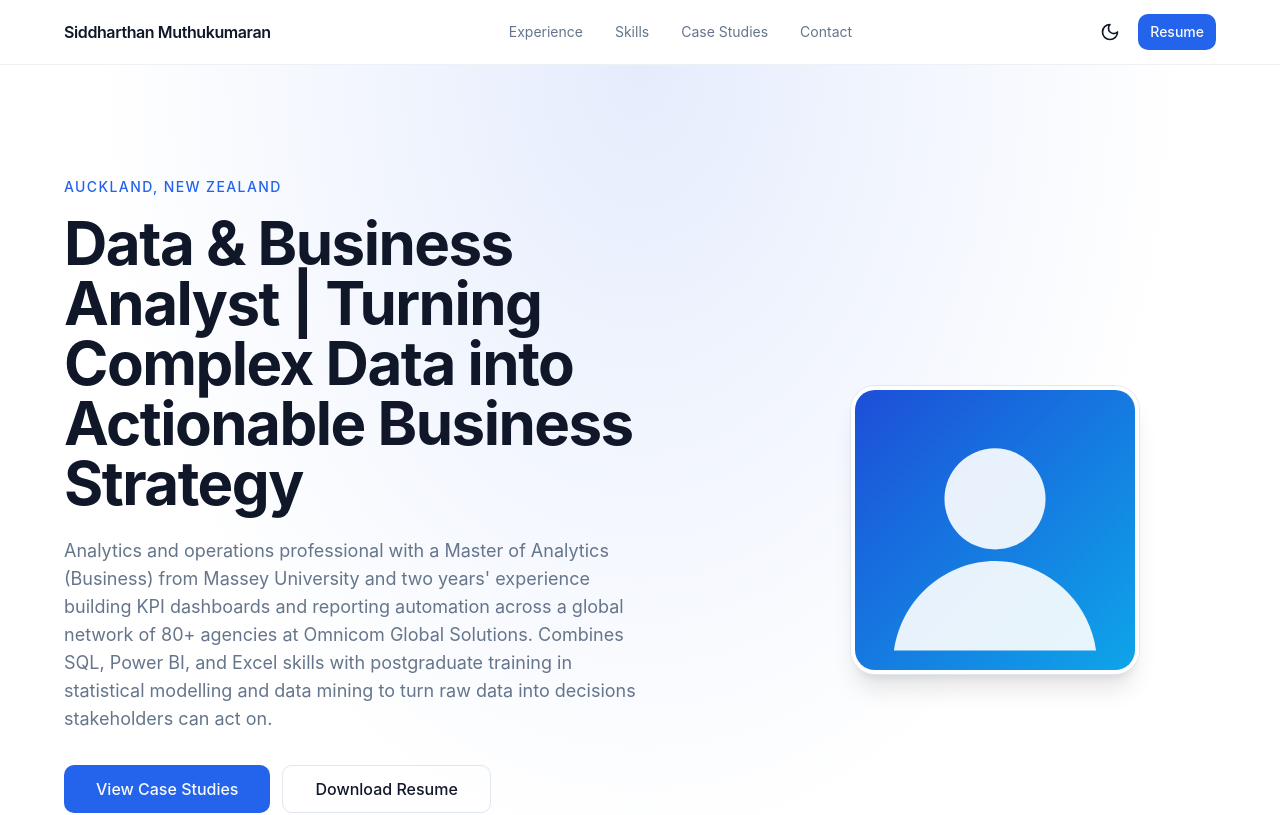
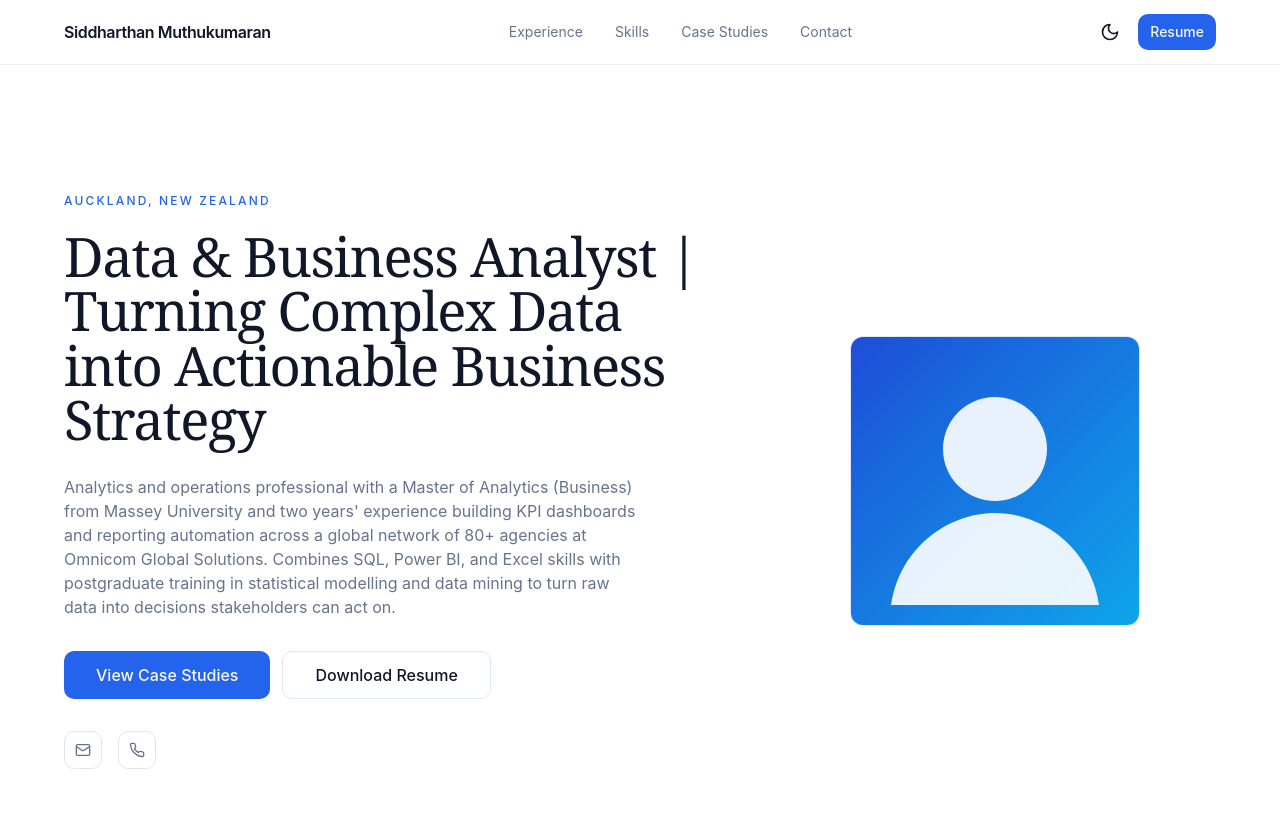
Before and after one commit to siddharthanms/https-railway.com-oauth-success, a Next.js app: page / in a window 1280 px wide. Shown: the top 815 px of the page. Built offline with nearby package versions, Linux system fonts and the light colour scheme.

Commit message:
Refine UI: olive palette and serif headings

```diff
--- a/components/contact-section.tsx
+++ b/components/contact-section.tsx
@@ -50,7 +50,7 @@ export function ContactSection() {
           viewport={{ once: true }}
           transition={{ duration: 0.4 }}
         >
-          <h2 className="text-3xl font-bold tracking-tight sm:text-4xl">Let&rsquo;s talk data</h2>
+          <h2 className="font-serif text-3xl font-normal tracking-tight sm:text-[2.5rem]">Let&rsquo;s talk data</h2>
           <p className="mt-3 max-w-md text-muted-foreground">
             Open to Data Analyst, Business Analyst and related roles across New Zealand. Reach out
             directly by email or phone.
--- a/components/hero.tsx
+++ b/components/hero.tsx
@@ -15,21 +15,20 @@ const iconMap: Record<string, ComponentType<{ className?: string }>> = {
 
 export function Hero() {
   return (
-    <section className="relative overflow-hidden py-20 sm:py-28">
-      <div className="pointer-events-none absolute inset-0 -z-10 bg-[radial-gradient(ellipse_at_top,_hsl(var(--primary)/0.12),_transparent_60%)]" />
+    <section className="relative overflow-hidden border-b border-border py-24 sm:py-32">
       <div className="container grid items-center gap-12 md:grid-cols-[1.2fr_0.8fr]">
         <motion.div
           initial={{ opacity: 0, y: 16 }}
           animate={{ opacity: 1, y: 0 }}
           transition={{ duration: 0.6 }}
         >
-          <p className="mb-4 text-sm font-medium uppercase tracking-widest text-primary">
+          <p className="mb-5 text-xs font-medium uppercase tracking-[0.18em] text-primary">
             {profile.location}
           </p>
-          <h1 className="text-4xl font-bold leading-tight tracking-tight sm:text-5xl lg:text-6xl">
+          <h1 className="font-serif text-4xl font-normal leading-[1.15] tracking-tight sm:text-5xl lg:text-[3.4rem]">
             {profile.headline}
           </h1>
-          <p className="mt-6 max-w-xl text-base leading-relaxed text-muted-foreground sm:text-lg">
+          <p className="mt-7 max-w-xl text-[15px] leading-[1.75] text-muted-foreground sm:text-base">
             {profile.summary}
           </p>
 
@@ -58,7 +57,7 @@ export function Hero() {
                   key={social.label}
                   href={social.url}
                   aria-label={social.label}
-                  className="rounded-full border border-border p-2.5 text-muted-foreground transition-colors hover:border-primary hover:text-primary"
+                  className="rounded-md border border-border p-2.5 text-muted-foreground transition-colors hover:border-primary hover:text-primary"
                 >
                   <Icon className="h-4 w-4" />
                 </a>
@@ -73,7 +72,7 @@ export function Hero() {
           transition={{ duration: 0.6, delay: 0.15 }}
           className="mx-auto"
         >
-          <div className="relative h-56 w-56 overflow-hidden rounded-3xl border-4 border-background shadow-xl ring-1 ring-border sm:h-72 sm:w-72">
+          <div className="relative h-56 w-56 overflow-hidden rounded-lg ring-1 ring-border sm:h-72 sm:w-72">
             <Image
               src={profile.avatar}
               alt={profile.name}
--- a/components/project-card.tsx
+++ b/components/project-card.tsx
@@ -27,23 +27,23 @@ export function ProjectCard({ project, index }: { project: Project; index: numbe
       transition={{ duration: 0.35, delay: Math.min(index * 0.04, 0.2) }}
     >
       <Link href={`/projects/${project.slug}`} className="group block h-full">
-        <Card className="flex h-full flex-col overflow-hidden transition-shadow hover:shadow-lg">
+        <Card className="flex h-full flex-col overflow-hidden transition-colors duration-200 hover:border-primary/40">
           <div className="relative aspect-[16/10] w-full overflow-hidden bg-muted">
             <Image
               src={project.thumbnail}
               alt={project.title}
               fill
               sizes="(max-width: 768px) 100vw, 33vw"
-              className="object-cover transition-transform duration-500 group-hover:scale-105"
+              className="object-cover transition-transform duration-500 group-hover:scale-[1.03]"
             />
           </div>
           <CardContent className="flex flex-1 flex-col gap-3 p-5">
             <div className="flex items-start justify-between gap-2">
-              <h3 className="font-semibold leading-snug">{project.title}</h3>
+              <h3 className="font-serif text-[17px] font-normal leading-snug">{project.title}</h3>
               <ArrowUpRight className="h-4 w-4 shrink-0 text-muted-foreground transition-transform group-hover:translate-x-0.5 group-hover:-translate-y-0.5 group-hover:text-primary" />
             </div>
-            <p className="text-sm text-muted-foreground">{project.tagline}</p>
-            <p className="text-xs text-muted-foreground/80">{project.org} · {project.year}</p>
+            <p className="text-[13.5px] leading-relaxed text-muted-foreground">{project.tagline}</p>
+            <p className="text-[11.5px] uppercase tracking-wider text-muted-foreground/75">{project.org} · {project.year}</p>
             <div className="mt-auto flex flex-wrap gap-1.5 pt-2">
               {project.tags.map((tag) => (
                 <Badge key={tag} variant="secondary">
--- a/components/project-grid.tsx
+++ b/components/project-grid.tsx
@@ -20,7 +20,7 @@ export function ProjectGrid() {
   return (
     <section id="projects" className="py-20">
       <div className="container">
-        <h2 className="text-3xl font-bold tracking-tight sm:text-4xl">Case Studies</h2>
+        <h2 className="font-serif text-3xl font-normal tracking-tight sm:text-[2.5rem]">Case Studies</h2>
         <p className="mt-3 max-w-2xl text-muted-foreground">
           Deep-dive data & business analysis projects, filterable by focus area.
         </p>
--- a/components/skills-matrix.tsx
+++ b/components/skills-matrix.tsx
@@ -9,7 +9,7 @@ export function SkillsMatrix() {
   return (
     <section id="skills" className="border-y border-border/60 bg-muted/30 py-20">
       <div className="container">
-        <h2 className="text-3xl font-bold tracking-tight sm:text-4xl">Skills & Tools</h2>
+        <h2 className="font-serif text-3xl font-normal tracking-tight sm:text-[2.5rem]">Skills & Tools</h2>
         <p className="mt-3 max-w-2xl text-muted-foreground">
           A working toolkit spanning hands-on technical analysis and business-facing analysis.
         </p>
--- a/components/timeline.tsx
+++ b/components/timeline.tsx
@@ -87,7 +87,7 @@ export function Timeline() {
   return (
     <section id="experience" className="py-20">
       <div className="container">
-        <h2 className="text-3xl font-bold tracking-tight sm:text-4xl">Experience & Education</h2>
+        <h2 className="font-serif text-3xl font-normal tracking-tight sm:text-[2.5rem]">Experience & Education</h2>
         <p className="mt-3 max-w-2xl text-muted-foreground">
           Career history, postgraduate study, and certifications.
         </p>
```
